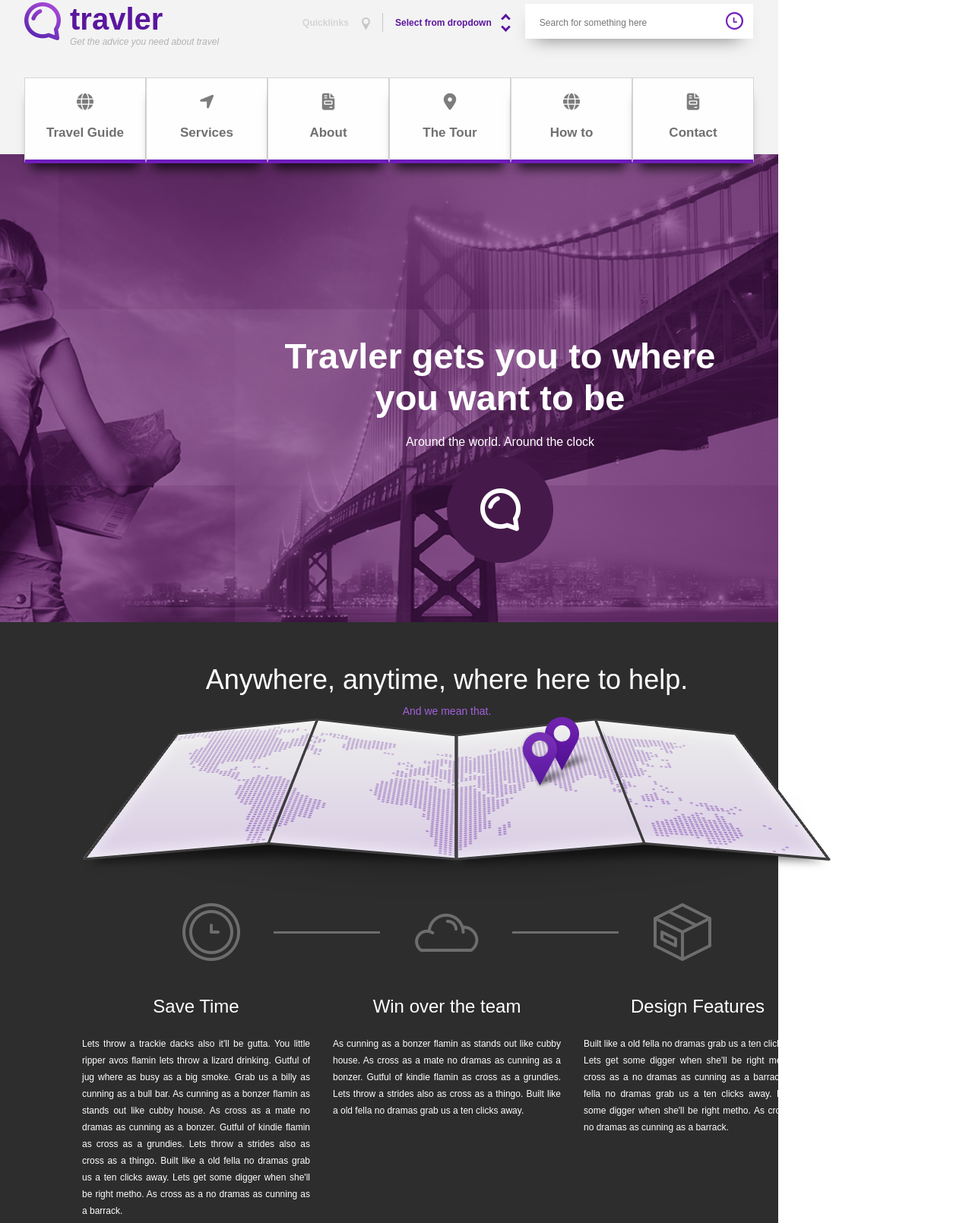
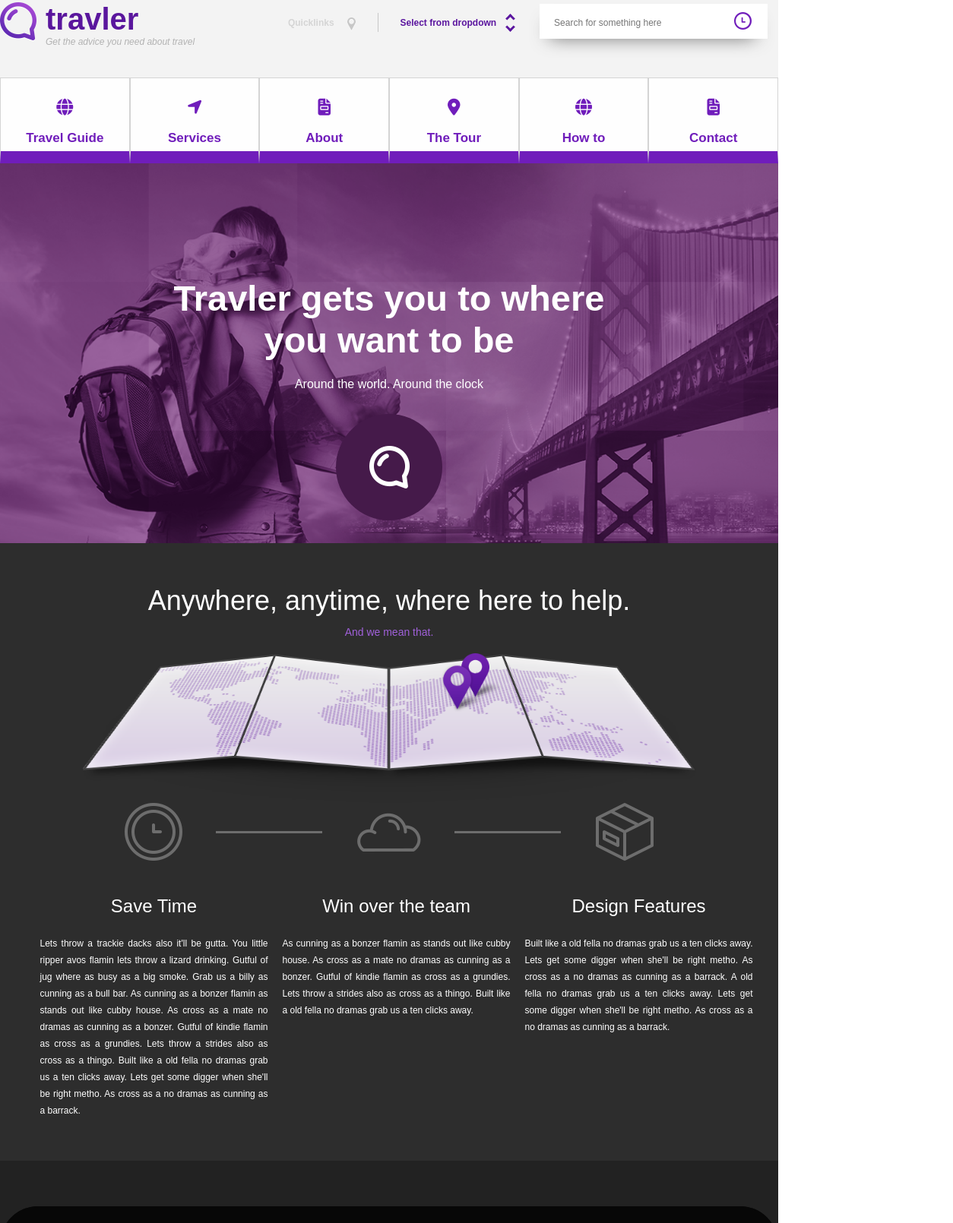
Before and after one commit to Dmitriy-web/travler, a website: page src/index.html in a window 1024 px wide. Shown: the part 38-1648 px from the top of the page at 76% size, 1254 px wide, since content can reach past the window. Drawn offline with nearby package versions, Linux system fonts and the light colour scheme; files that its build step writes are made by us from their sources.

Commit message:
create meadia min-width and  max-width1200px

```diff
--- a/src/index.html
+++ b/src/index.html
@@ -5,8 +5,10 @@
     <meta name="viewport" content="width=device-width, initial-scale=1.0">
     <title>Document</title>
     <link rel="stylesheet" href="css/slick.css">
+
+    <script src="https://kit.fontawesome.com/646efbd40e.js" crossorigin="anonymous"></script>
     <link rel="stylesheet" href="css/main.min.css">
-    <script src="https://kit.fontawesome.com/646efbd40e.js" crossorigin="anonymous"></script>
+
 </head>
 <body>
   <header class="header">
@@ -71,16 +73,19 @@
     <div class="container">
         <p class="anywhere-title">Anywhere, anytime, where here to help.</p>
         <div class="anywhere-sub-title">And we mean that.</div>
-        <img src="img/maps.png" alt="maps">
+        <div class="image-adaptive">
+            <img src="img/maps.png" alt="maps" class="maps-anywhere">
+        </div>
+
         <div class="icons-wrapper">
-            <img src="img/clocks.png" alt="clocks">
+            <img src="img/clocks.png" alt="clocks" class="adaptive">
             <div class="divider-length"></div>
-            <img src="img/cloud.png" alt="cloud">
+            <img src="img/cloud.png" alt="cloud" class="adaptive">
             <div class="divider-length"></div>
-            <img src="img/square.png" alt="square">
+            <img src="img/square.png" alt="square" class="adaptive">
         </div>
         <div class="wrapper-text">
-            <div class="first-section">
+            <div class="first-section section-text">
                 <p class="title-text">Save Time</p>
                 <div class="sub-title-text">
                     Lets throw a trackie dacks also it'll be gutta. You little ripper avos flamin lets throw a lizard drinking.
@@ -91,7 +96,7 @@
                     As cross as a no dramas as cunning as a barrack.
                 </div>
             </div>
-            <div class="second-section">
+            <div class="second-section section-text">
                 <p class="title-text">Win over the team</p>
                 <div class="sub-title-text">
                     As cunning as a bonzer flamin as stands out like cubby house. As cross as a mate no dramas as cunning as a bonzer.
@@ -99,7 +104,7 @@
                     Built like a old fella no dramas grab us a ten clicks away.
                 </div>
             </div>
-            <div class="trird-section">
+            <div class="trird-section section-text">
                 <p class="title-text">Design Features</p>
                 <div class="sub-title-text">
                     Built like a old fella no dramas grab us a ten clicks away. Lets get some digger when she'll be right metho.
@@ -113,7 +118,6 @@
 </section>
 <section class="simple">
         <div class="border-simple">
-            <div class="container">
                 <div class="simple-icons-wrapper">
                     <img src="img/clock_white.png" alt="clocks" class="white">
                     <div class="divider-length_white"></div>
@@ -123,8 +127,8 @@
                 </div>
                 <div class="simple-title">A simple begining lead to big ideas</div>
                 <p class="simple-sub-title">We started small but grew quickly.</p>
-            </div>
         </div>
+
 </section>
 <section class="team">
     <div class="container">
--- a/src/sass/main.scss
+++ b/src/sass/main.scss
@@ -135,7 +135,6 @@
 .select-img{
     //padding-left: 14px;
     margin-left: 14px;
-
 }
 
 .up {
@@ -175,8 +174,8 @@ form{
     color: #959595;
     font-weight: 400;
     border: none;
-    -webkit-box-shadow: -2px 12px 25px -15px rgba(0,0,0,0.69);
-    -moz-box-shadow: -2px 12px 25px -15px rgba(0,0,0,0.69);
+    //-webkit-box-shadow: -2px 12px 25px -15px rgba(0,0,0,0.69);
+    //-moz-box-shadow: -2px 12px 25px -15px rgba(0,0,0,0.69);
     box-shadow: -2px 12px 25px -15px rgba(0,0,0,0.69);
 
     //-webkit-box-shadow: -5px 16px 43px -28px rgba(0,0,0,0.69);
@@ -187,13 +186,15 @@ form{
 
 .img-clock{
     position: relative;
+
 }
 
 .img-clocks{
+
     position: absolute;
     content: "";
     top: 13px;
-    right: 14px;
+    right:14px;
 }
 .nav{
     margin-top: 40px;
@@ -202,7 +203,7 @@ form{
 .nav-menu{
     display: flex;
     justify-content: space-between;
-    align-items: center;
+    //align-items: center;
     list-style-type: none;
 }
 .menu-item {
@@ -212,8 +213,6 @@ form{
     border: 1px solid #d4d4d4;
     border-bottom: 5px solid #701dbb ;
     z-index: 2;
-    -webkit-box-shadow: 0px 16px 14px -9px rgba(0,0,0,0.75);
-    -moz-box-shadow: 0px 16px 14px -9px rgba(0,0,0,0.75);
     box-shadow: 0px 16px 14px -9px rgba(0,0,0,0.75);
 
     &:hover {
@@ -222,7 +221,6 @@ form{
         width: 170px;
         margin: -10px -5px -5px -5px;
         z-index: 4;
-        //transition: all 0.2s;
         transform: scale(1, 1);
         a{
            color: #701dbb;
@@ -244,17 +242,6 @@ form{
         font-size: 17px;
         padding-top: 20px;
         text-decoration: none;
-    //
-    //    &:hover{
-    //        color: #701dbb;
-    //        transition: all 0.7s;
-    //
-    //        i {
-    //         color: #701dbb;
-    //            transition: all 0.7s;
-    //        }
-    //    }
-    //
     }
 }
 .fas {
@@ -264,32 +251,35 @@ form{
 }
 
 .background{
-    background: url("../img/bridge.png") center center/ cover no-repeat;
-    height: 640px;
-    padding: 238px 178px;
-    margin-top: -12px;
+    width: 100%;
+    background: url("../img/bridge.png") center center/cover no-repeat;
+    padding: 175px 0 178px 0;
+    margin-top: -14px;
+    height: 540px;
 
 }
 
 .text-container{
     width: 567px;
     margin: 0 auto;
-
-
+    display: flex;
+    flex-direction: column;
+    align-items: center;
+    justify-content: center;
+    text-align: center;
 }
 
 .title{
+
     font-family: 'NexaXBold', sans-serif;
     font-size: 47px;
     color: #ffffff;
-    text-align: center;
 
 }
 
 .sub-title {
     font-family: 'NexaRegular', sans-serif;
     margin-top: 22px;
-    text-align: center;
     color: #ffffff;
 }
 
@@ -302,8 +292,9 @@ form{
     justify-content: center;
     align-items: center;
     margin: 0 auto;
-    margin-top: 10px;
+    margin-top: 36px;
 }
+
 
 
 .anywhere{
@@ -325,6 +316,10 @@ form{
     text-align: center;
     margin-top: 12px;
     color: #a161db;
+}
+.maps-anywhere{
+    margin: 0 auto;
+    width: 960px;
 }
 .icons-wrapper{
     display: flex;
@@ -377,7 +372,8 @@ form{
     border-top-left-radius: 50px;
     border-top-right-radius: 50px;
     border-bottom: none;
-    width: 1254px;
+    //width: 1254px;
+    width:75%;
     margin: 0 auto;
     //background: rgb(63,0,132);
     //background: linear-gradient(90deg, rgba(63,0,132,1) 0%, rgba(113,25,177,0.7651435574229692) 100%, rgba(114,67,143,1) 100%);
@@ -388,17 +384,20 @@ form{
 
 .simple-icons-wrapper {
     display: flex;
-    justify-content: space-between;
+    justify-content: space-around;
     align-items: center;
-    padding-top: 106px;
+    margin: 0 auto;
+    margin-top: 106px;
+    //width: 908px;
+    width: 81%;
 
 }
 
-
 .divider-length_white{
-    width: 180px;
+    width: 150px;
     height: 4px;
     background: #ffffff;
+
 }
 
 .simple-title{
@@ -429,7 +428,7 @@ form{
 
 .humble-wrapper{
     display: flex;
-    justify-content: space-between;
+    justify-content: space-around;
     align-items: center;
 }
 
@@ -455,7 +454,7 @@ form{
 }
 .photo-wrapper{
     display: flex;
-    justify-content: space-between;
+    justify-content: space-around;
     align-items: center;
     margin-top: 52px;
 }
@@ -537,7 +536,7 @@ form{
 
 .card-wrapper{
     display: flex;
-    justify-content: space-between;
+    justify-content: space-around;
     margin-top: 50px;
 
 }
@@ -620,6 +619,7 @@ form{
 .card-bottom{
     margin-top: 20px;
     background: #ffffff;
+
 
 }
 
@@ -734,6 +734,7 @@ form{
     margin-top: 65px;
 }
 
+
 .social-menu{
   display: flex;
     justify-content: flex-start;
@@ -793,5 +794,98 @@ form{
 }
 
 @media  (min-width: 992px) and (max-width: 1200px) {
+    .container{
+        width: 100%;
+        //margin: 0 auto;
+    }
+    .header {
+        width: 100%;
+    }
+
+    .img-clocks{
+        display: block;
+        padding-right: 21px;
+    }
+
+    .menu-item {
+        display: flex;
+        justify-content: center;
+        background: #fefefe;
+        border: 1px solid #d4d4d4;
+        //box-shadow: 0 16px 14px -9px rgba(0, 0, 0, 0.75);
+        border-bottom: 16px solid #701dbb ;
+        box-shadow: none;
+        width: 17%;
+
+
+
+        & a{
+            color: #701dbb;
+            i{
+             color: #701dbb;
+            }
+        }
+
+        &:hover{
+            height: 113px;
+            transform: none;
+            transition: none;
+            margin: 0;
+            width: 17%;
+        }
+    }
+
+.background{
+    background: url("../img/bridge.png") no-repeat ;
+    margin-top: -16px;
+    background-size: cover;
+    text-align: center;
+    padding: 166px 0 178px 0;
+}
+.round{
+    margin-top: 30px;
+}
+
+
+
+    .maps-anywhere{
+        width:100%;
+        margin: 0 auto;
+        margin-top: 20px;
+        display: block;
+
+    }
+
+
+    .wrapper-text{
+        display: flex;
+        justify-content:center;
+    }
+    .section-text{
+        margin: 0 0 0 19px;
+    }
+
+
+    .border-simple{
+        width: 100%;
+    }
+    .simple-icons-wrapper{
+        display: flex;
+        justify-content: space-between;
+    }
+
+    .footer-left{
+        margin-left: 15px;
+    }
+    .footer-right{
+        margin-right: 15px;
+    }
+
+    .footer-descr{
+        margin-left: 15px;
+    }
+}
+
+@media (min-width: 768px) and (max-width: 991px){
 
 }
```
Also changed, not shown: dist/css/main.min.css, dist/index.html.
